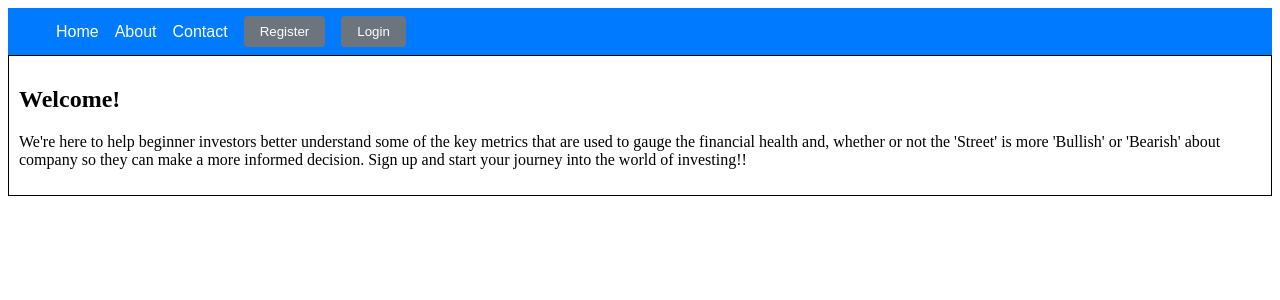
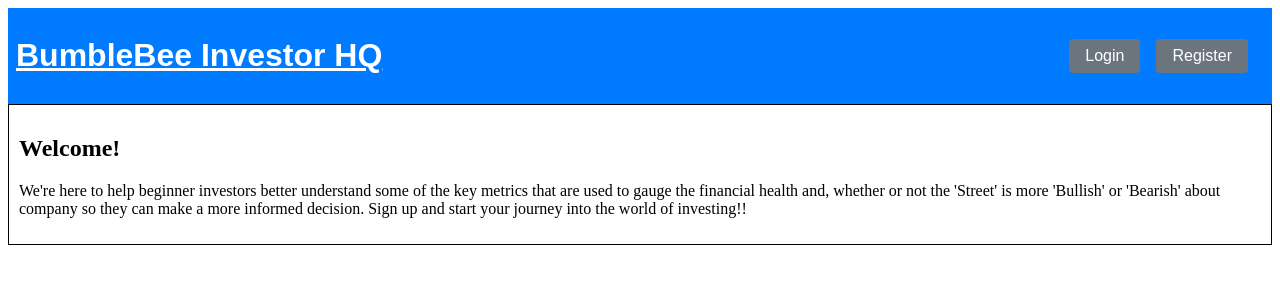
Before and after one commit to bradcoleman60/NewBee-Financial, a React (Create React App) app in the folder client/: page / in a window 1280 px wide. Shown: the top 300 px of the page. Built offline with nearby package versions, Linux system fonts and the light colour scheme.

Commit message:
update the NavBar

```diff
--- /dev/null
+++ b/client/src/Components/NavBar/index.js
@@ -0,0 +1,58 @@
+import React from "react";
+import Auth from "../../utils/auth";
+import { Link } from "react-router-dom";
+import './style.css'
+
+function Nav() {
+
+  function showNavigation() {
+    if (Auth.loggedIn()) {
+      return (
+        <ul className="flex-row">
+          <li className="mx-1">
+            <Link to="/dashboard">
+              Education Page
+            </Link>
+          </li>
+          <li className="mx-1">
+            {/* this is not using the Link component to logout or user and then refresh the application to the start */}
+            <a href="/" onClick={() => Auth.logout()}>
+              Logout
+            </a>
+          </li>
+        </ul>
+      );
+    } else {
+      return (
+        <ul className="flex-row">
+          <li className="mx-1">
+            <Link to="/login">
+              Login
+            </Link>
+          </li>
+          <li className="mx-1">
+            <Link to="/register">
+              Register
+            </Link>
+          </li>
+        </ul>
+      );
+    }
+  }
+
+  return (
+    <header className="flex-row px-1">
+      <h1>
+        <Link to="/">
+          BumbleBee Investor HQ
+        </Link>
+      </h1>
+
+      <nav>
+        {showNavigation()}
+      </nav>
+    </header>
+  );
+}
+
+export default Nav;
--- a/client/src/Components/NavBar/index.jsx
+++ /dev/null
@@ -1,123 +0,0 @@
-import React, { useState } from "react";
-import { useNavigate } from "react-router-dom";
-import "./style.css";
-// import { useMutation, useQuery } from '@apollo/client';
-// import { QUERY_TECH } from '../utils/queries';
-// import { CREATE_MATCHUP } from '../utils/mutations';
-
-export default function Home() {
-  function showModal() {
-    //style = show
-  }
-  function hideModal() {
-    //style = hide
-  }
-  function openRegisterModal() {
-    //open login modal
-    showModal()
-  }
-  function openLoginModal() {
-    //open newuser modal
-    showModal()
-  }
-  function logIn() {
-    //mutation to create new login session
-  }
-  function switchToRegister() {
-    //hide login modal and show new user modal
-    hideModal()
-    showModal()
-  }
-  function register() {
-    //mutation to create newuser
-  }
-  function switchToLogin() {
-    //hide new user modal and show login modal
-    hideModal()
-    showModal()
-  }
-
-  return (
-    <>
-      <nav>
-        <ul>
-          <li>
-            <a href="/">Home</a>
-          </li>
-          <li>
-            <a href="/about">About</a>
-          </li>
-          <li>
-            <a href="/contact">Contact</a>
-          </li>
-          <li class="right">
-            <button onClick={openRegisterModal} id="register-btn">
-              Register
-            </button>
-          </li>
-          <li class="right">
-            <button onClick={openLoginModal} id="login-btn">
-              Login
-            </button>
-          </li>
-        </ul>
-      </nav>
-
-      <div id="register-modal" class="modal">
-        <div class="modal-content">
-          <span class="close">&times;</span>
-          <h2>Register</h2>
-          <form>
-            <div>
-              <label for="name">Name:</label>
-              <input type="text" id="name" name="name" required />
-            </div>
-            <div>
-              <label for="email">Email:</label>
-              <input type="email" id="email" name="email" required />
-            </div>
-            <div>
-              <label for="password">Password:</label>
-              <input type="password" id="password" name="password" required />
-            </div>
-            <div>
-              <button onClick={register} type="submit">
-                Submit
-              </button>
-            </div>
-            <button onClick={switchToLogin} type="submit">
-              Have an account?Login here
-            </button>
-          </form>
-        </div>
-      </div>
-
-      <div id="login-modal" class="modal">
-        <div class="modal-content">
-          <span class="close">&times;</span>
-          <h2>Login</h2>
-          <form>
-            <div>
-              <label for="username">UserName:</label>
-              <input type="text" id="username" name="username" required />
-            </div>
-
-            <div>
-              <label for="password">Password:</label>
-              <input type="password" id="password" name="password" required />
-            </div>
-            <div>
-              <button onClick={logIn} type="submit">
-                Submit
-              </button>
-            </div>
-            <button onClick={switchToRegister} type="submit">
-              {" "}
-              New User? Register
-            </button>
-          </form>
-        </div>
-      </div>
-    </>
-  );
-}
--- a/client/src/Components/NavBar/style.css
+++ b/client/src/Components/NavBar/style.css
@@ -4,7 +4,7 @@
     --font-family: Arial, sans-serif;
   }
 
-  nav {
+  header {
     background-color: var(--primary-color);
     color: white;
     font-family: var(--font-family);
@@ -13,27 +13,33 @@
     padding: 0.5rem;
   }
 
-  nav ul {
+  h1 a{
+    color:white;
+  }
+
+  nav {
+    align-items: center;
+    display: flex;
+}
+
+  ul{
     list-style: none;
     display: flex;
     align-items: center;
     margin: 0;
   }
 
-  nav li {
+  .mx-1 {
     margin-right: 1rem;
   }
 
-  nav li.right {
-    margin-left: auto;
-  }
 
-  nav a {
+  li a {
     color: white;
     text-decoration: none;
   }
 
-  nav button {
+  .mx-1 {
     background-color: var(--secondary-color);
     color: white;
     border: none;
@@ -42,40 +48,6 @@
     cursor: pointer;
   }
 
-  nav button:hover {
+  .mx-1:hover {
     background-color: #5a6268;
   }
-
-  .modal {
-    display: none;
-    position: fixed;
-    z-index: 1;
-    left: 0;
-    top: 0;
-    width: 100%;
-    height: 100%;
-    overflow: auto;
-    background-color: rgba(0,0,0,0.4);
-  }
-
-  .modal-content {
-    background-color: #fefefe;
-    margin: 15% auto;
-    padding: 20px;
-    border: 1px solid #888;
-    width: 80%;
-  }
-
-  .close {
-    color: #aaa;
-    float: right;
-    font-size: 28px;
-    font-weight: bold;
-  }
-
-  .close:hover,
-  .close:focus {
-    color: black;
-    text-decoration: none;
-    cursor: pointer;
-  }
```
